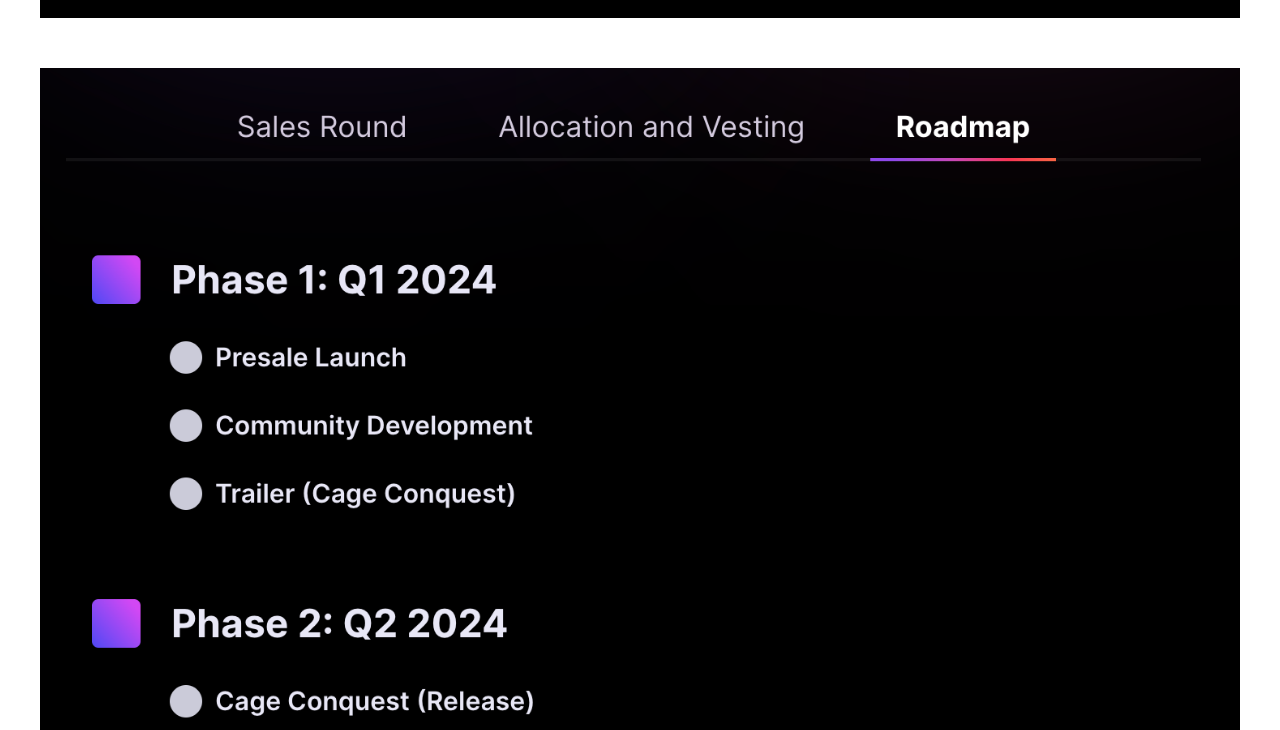
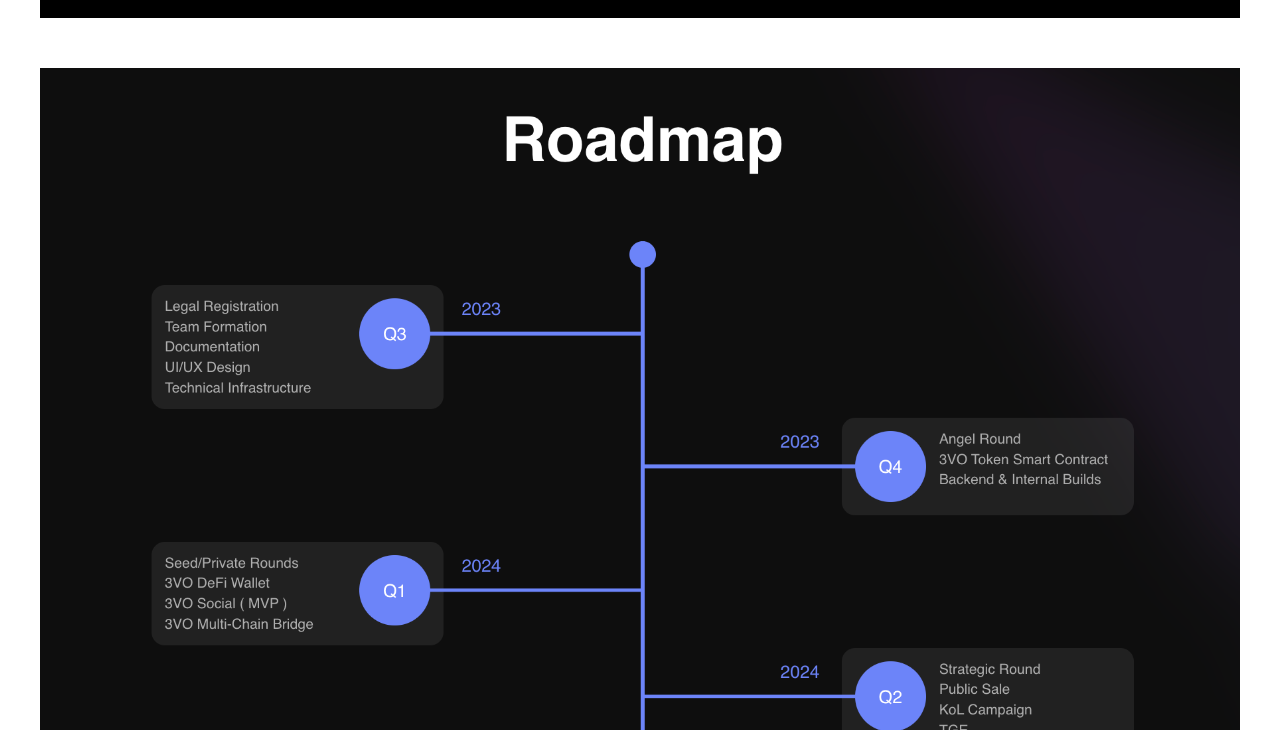
Before and after one commit to jhanink/jhanink.github.io, a plain HTML site: page v2.html in a window 1280 px wide. Shown: the part 950-1680 px from the top of the page. Drawn offline with Linux system fonts and the light colour scheme.

Commit message:
roadmap-5

```diff
--- a/v2.html
+++ b/v2.html
@@ -52,7 +52,7 @@
 
   <div id="roadmap" class="flex">
     <div class="flex-1 roadmap">
-      <img src="./roadmap-3.png" style="width: 100%" id="roadmap-image">
+      <img src="./roadmap-5.png" style="width: 100%" id="roadmap-image">
     </div>
   </div>
 
```
Also changed, not shown: roadmap-5.png (added).
